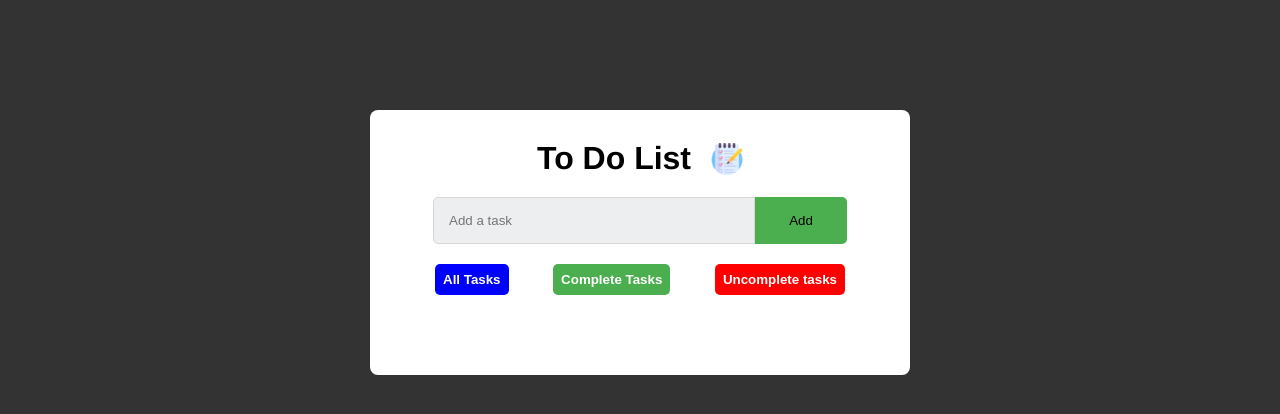
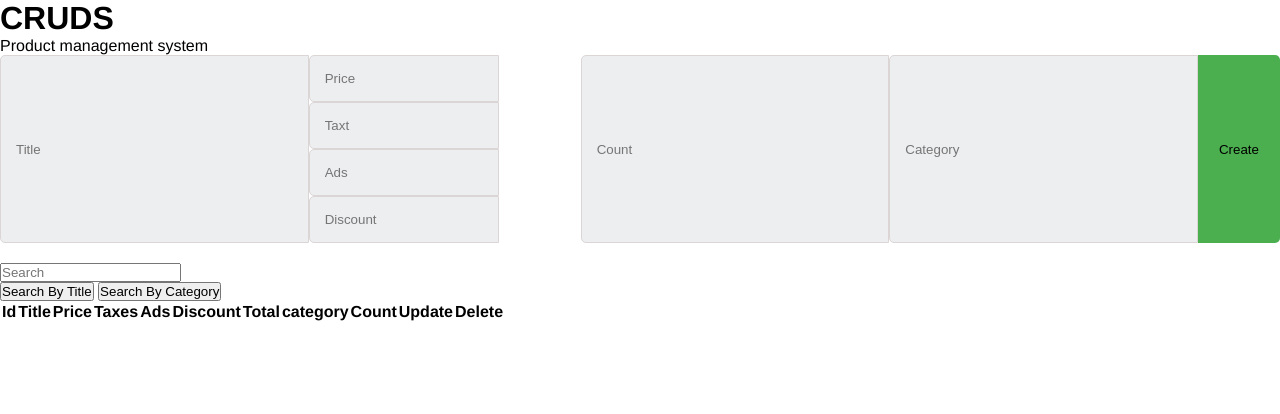
Before and after one commit to Lordsaad2024/to-do-list, a plain HTML site: page index.html in a window 1280 px wide. Drawn offline with Linux system fonts and the light colour scheme.

Commit message:
Add files via upload
featucher 1

```diff
--- a/index.html
+++ b/index.html
@@ -3,33 +3,70 @@
 <head>
     <meta charset="UTF-8">
     <meta name="viewport" content="width=device-width, initial-scale=1.0">
+    <!-- Import js and css -->
     <link rel="stylesheet" href="style.css">
     <script src="logic.js" defer></script>
-    <link rel="shortcut icon" href="list.ico" type="image/x-icon">
-    <title>To Do List</title>
+    <title>Product Store</title>
 </head>
 <body>
-    <main>
-        <div class="container">
-            <div class="to-do-list">
-                <div class="header">
-                    <h1>To Do List</h1>
-                    <img src="list.ico" alt="TO DO ICON" title="TO DO ICON">
+    <div class="crud">
+        <header>
+            <div class="head">
+                <h1>CRUDS</h1>
+                <p>Product management system</p>
+            </div>
+        </header>
+        <main>
+            <section class="inputs">
+                <input type="text" id="title" placeholder="Title">
+                <div class="price">
+                    <input type="number" onkeyup="getTotal()" id="price" placeholder="Price">
+                    <input type="number" onkeyup="getTotal()" id="taxt" placeholder="Taxt">
+                    <input type="number" onkeyup="getTotal()" id="ads" placeholder="Ads">
+                    <input type="number" onkeyup="getTotal()" id="discount" placeholder="Discount">
+                    <small id="total"></small>
                 </div>
-                <div class="inputs">
-                    <input type="text" id="to-do" placeholder="Add a task">
-                    <button id="btn-add">Add</button>
+                <input type="number" placeholder="Count" id="count">
+                <input type="text" placeholder="Category" id="category">
+                <button id="Submit">Create</button>
+
+            </section>
+            <section class="outputs">
+                <div class="searchBlock">
+                    <input type="text" placeholder="Search" id="search" onkeyup="searchData(this.value)">
+                    <div class="btn-search">
+                        <button onclick="getSearchMod(this.id)" id="searchByTitle">Search By Title</button>
+                        <button onclick="getSearchMod(this.id)" id="searchByCategory">Search By Category</button>
+                    </div>
+
                 </div>
-                <div class="status-tasks">
-                    <button id="all-tasks">All Tasks</button>
-                    <button id="complete-tasks">Complete Tasks</button>
-                    <button id="uncomplete-tasks">Uncomplete tasks</button>
+                <div id="delete-all">
+
                 </div>
-                <ul id="tasks"></ul>
-            </div>
+                <table>
+                    <thead>
+                        <tr>
+                            <th>Id</th>
+                            <th>Title</th>
+                            <th>Price</th>
+                            <th>Taxes</th>
+                            <th>Ads</th>
+                            <th>Discount</th>
+                            <th>Total</th>
+                            <th>category</th>
+                            <th>Count</th>
+                            <th>Update</th>
+                            <th>Delete</th>
+                        </tr>
+                    </thead>
+                    <tbody id="table">
 
-        </div>
-    </main>
+                    </tbody>
+                </table>
+            </section>
+        </main>
+
+    </div>
 
 </body>
 </html>
```
